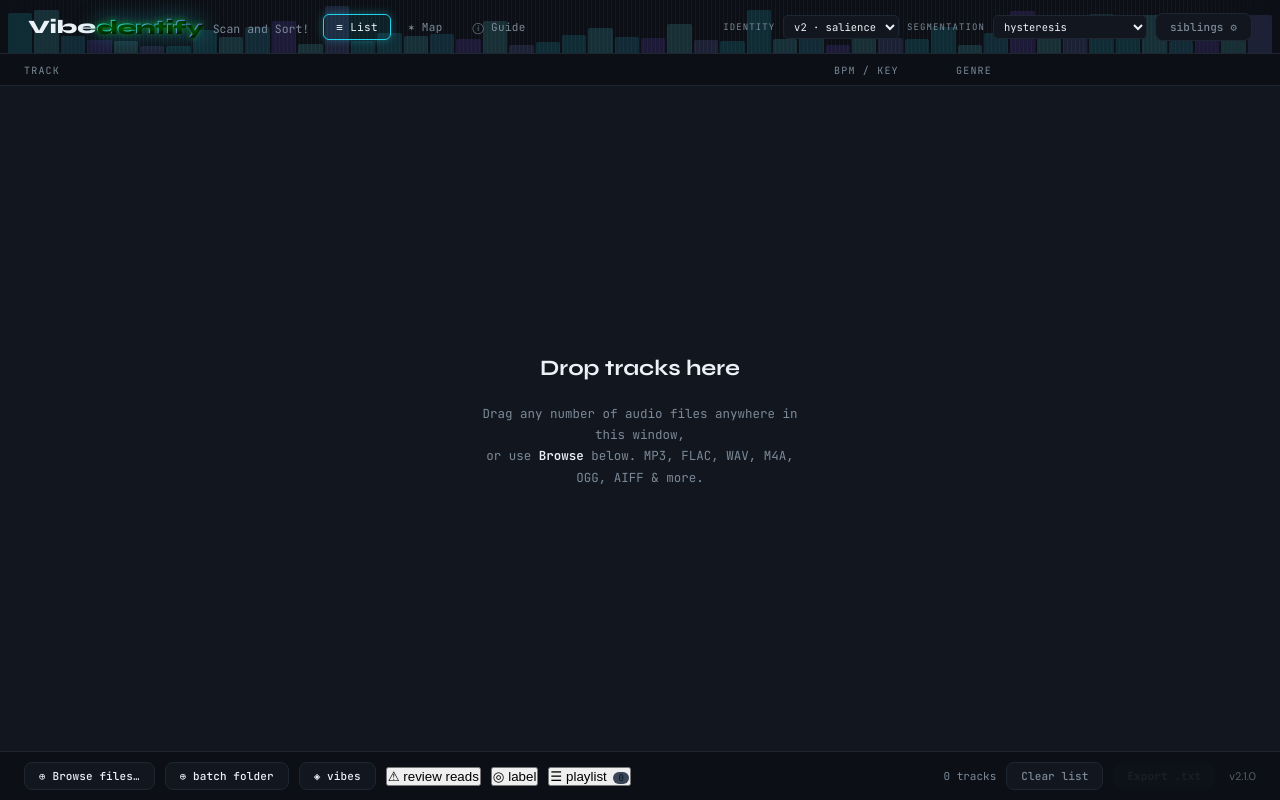
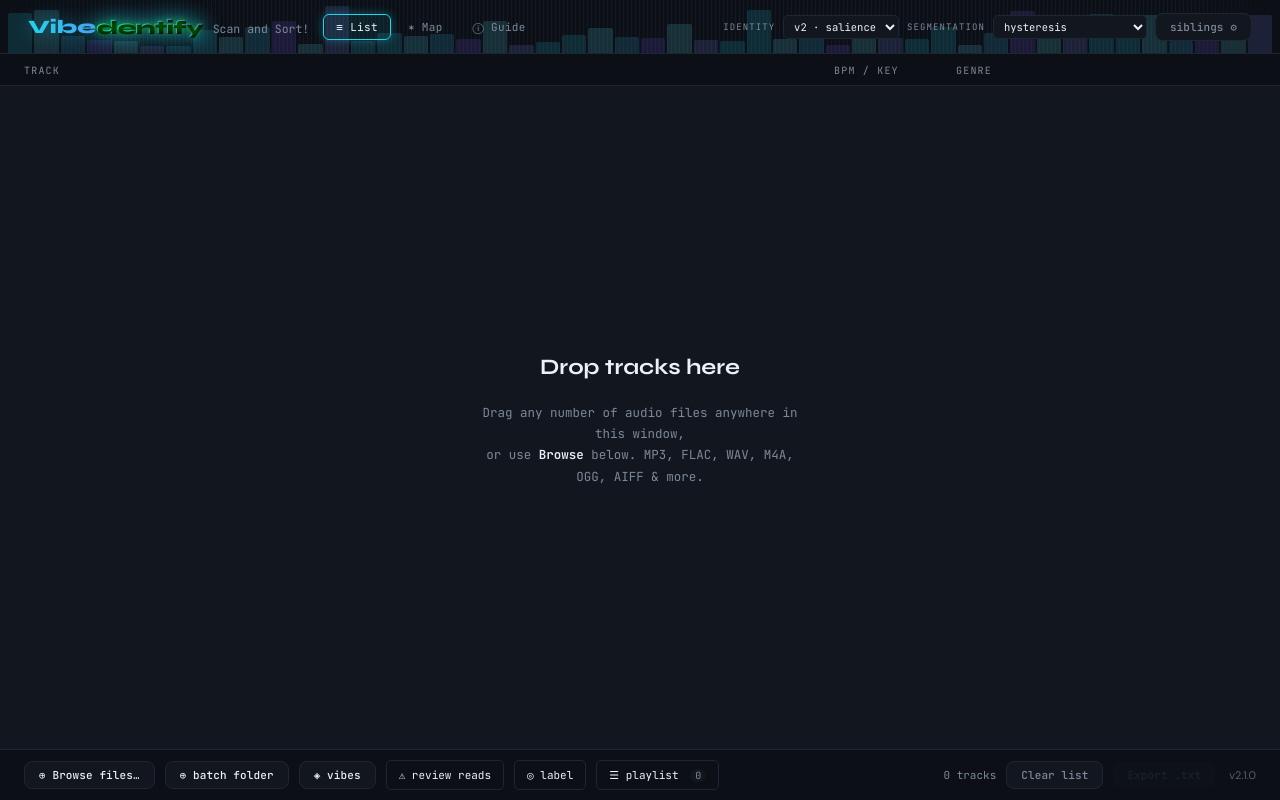
Before and after one commit to Sif0-Dyas/vibe-native, a Flask app: page / in a window 1280 px wide. Run offline with Flask 3, Linux system fonts and the light colour scheme; some libraries are stand-ins or nearby versions.

Commit message:
QOL Phase A: title pop/contrast, styled action-bar buttons, tooltips, de-dup picker
- Title: "Vibe" now pops (brighter #22D3EE->#7C5CFF gradient + soft cyan glow, weight
  900); "dentify" is high-contrast readable --text (was the low-contrast gradient that
  read poorly against the panel).
- Action bar: shared chip style for the buttons that had none (review reads / label /
  playlist) so nothing falls back to raw browser styling; ID-styled buttons keep their
  look. Styled the playlist badge too.
- Clarified the .m3u button tooltip (exports a standard .m3u for VLC/Rekordbox/foobar).
- Desktop shell: drop the redundant injected "add files" button — the footer's
  "Browse files" opens the identical native file dialog.

Co-Authored-By: Claude Opus 4.8 (1M context) <noreply@anthropic.com>

```diff
--- a/native/vibenative/static/app.css
+++ b/native/vibenative/static/app.css
@@ -43,14 +43,19 @@ header::before{
 @keyframes eq{from{height:var(--lo,15%)}to{height:var(--hi,80%)}}
 .hd-left{display:flex; align-items:baseline; gap:10px; position:relative; z-index:1}
 header h1{
-  font-family:'Syne',sans-serif; font-weight:800;
+  font-family:'Syne',sans-serif; font-weight:900;
   font-size:clamp(16px,2.2vw,19px); letter-spacing:-.01em;
   line-height:54px;
+  /* "Vibe" pops: a brighter cyan->violet gradient with a soft cyan glow */
+  background:linear-gradient(90deg,#22D3EE 0%,#7C5CFF 100%);
+  -webkit-background-clip:text; background-clip:text; -webkit-text-fill-color:transparent;
+  filter:drop-shadow(0 0 9px rgba(34,211,238,.45));
 }
 header h1 em{
-  font-style:normal;
-  background:var(--grad); -webkit-background-clip:text; -webkit-text-fill-color:transparent;
-  background-clip:text;
+  /* "dentify" stays high-contrast + readable (overrides the clipped-gradient fill) */
+  font-style:normal; font-weight:800;
+  -webkit-text-fill-color:var(--text); color:var(--text);
+  filter:none;
 }
 header .sub{color:var(--dim); font-size:11.5px; font-family:'JetBrains Mono',monospace}
 /* ---- batch badge ---- */
@@ -467,6 +472,20 @@ footer, .actionbar{
   font-family:'JetBrains Mono',monospace;
 }
 #clear:hover{color:var(--text); border-color:var(--dimmer)}
+/* shared chip style for action-bar buttons without a dedicated rule (review reads,
+   label, playlist) so none fall back to raw browser styling. ID-styled buttons
+   (#batch-btn/#vibe-btn/#clear/#export) win by specificity and keep their look. */
+.actionbar > button{
+  font-family:'JetBrains Mono',monospace; font-size:11px;
+  background:none; border:1px solid var(--line); border-radius:var(--r-sm);
+  color:var(--text); padding:7px 12px; cursor:pointer; white-space:nowrap;
+  transition:border-color .12s, color .12s, background .12s;
+}
+.actionbar > button:hover{border-color:var(--accent-a); color:#fff}
+.actionbar > button .pl-badge{
+  display:inline-block; min-width:16px; padding:0 5px; margin-left:5px;
+  background:var(--panel-2); border-radius:9px; font-size:10px; color:var(--dim);
+}
 /* medium: genre column wraps to its own row under track + meta */
 @media (max-width:1000px){
   .row{
--- a/native/vibenative/templates/index.html
+++ b/native/vibenative/templates/index.html
@@ -49,7 +49,7 @@
   </div>
   <div class="pl-actions">
     <button id="pl-playall" type="button">&#9654; play all</button>
-    <button id="pl-export" type="button">&#11015; .m3u</button>
+    <button id="pl-export" type="button" title="Export this playlist as a standard .m3u file (opens in VLC, Rekordbox, foobar2000, etc.)">&#11015; .m3u</button>
     <button id="pl-clear" type="button">clear</button>
   </div>
   <div class="sib-body" id="pl-body"></div>
```
Also changed, not shown: 1 other file.
